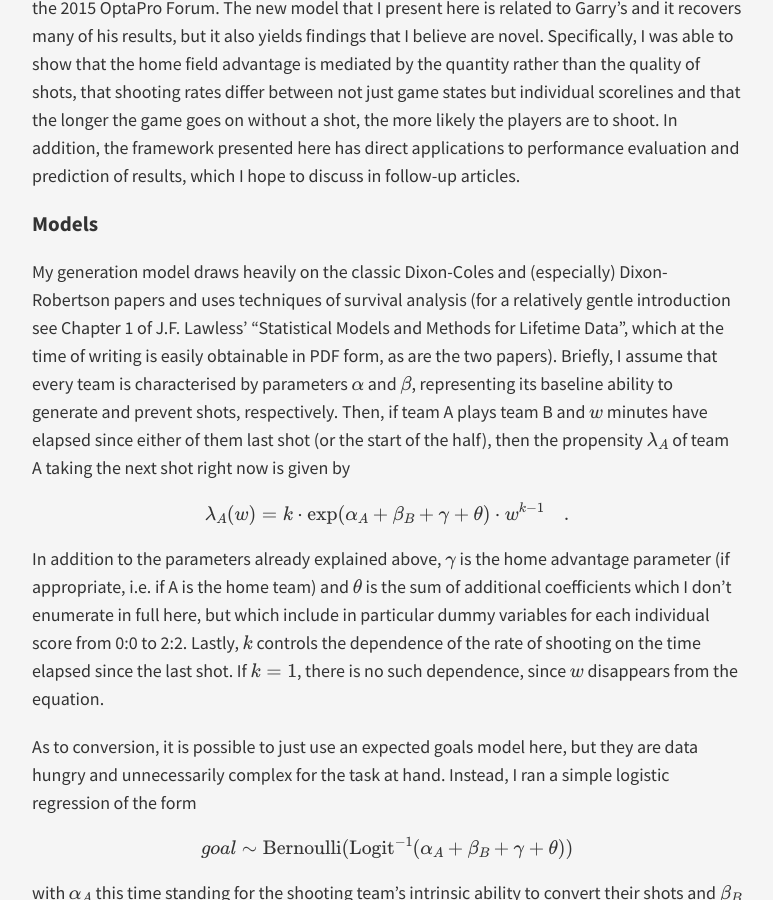
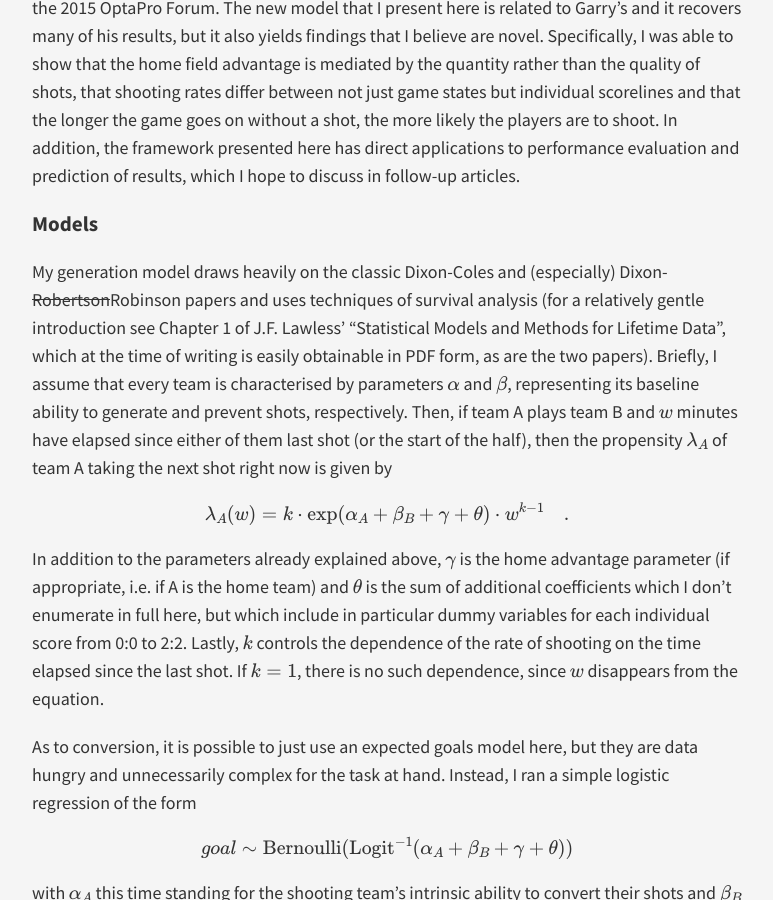
Before and after one commit to huffyhenry/huffyhenry.github.io, a Jekyll site: the page built from _posts/2018-10-21-rethinking-shots.md, in a window 1280 px wide and 900 px high, scrolled down 510 px. Shown: the whole window, without its empty margins (253-1026 px from the left). Built offline with Jekyll 4.4.1, drawn with Linux system fonts in a browser that asks for light colours; formulas are drawn with MathJax 3; some of the changed text lies outside the part shown.

Commit message:
Small corrections

```diff
--- a/_posts/2018-10-21-rethinking-shots.md
+++ b/_posts/2018-10-21-rethinking-shots.md
@@ -32,7 +32,7 @@ prediction of results, which I hope to discuss in follow-up articles.
 ### Models
 
 My generation model draws heavily on the classic Dixon-Coles and
-(especially) Dixon-Robertson papers and uses techniques of survival analysis (for a
+(especially) Dixon-~~Robertson~~Robinson papers and uses techniques of survival analysis (for a
 relatively gentle introduction see Chapter 1 of J.F. Lawless'
 "Statistical Models and Methods for Lifetime Data", which at the time
 of writing is easily obtainable in PDF form, as are the two
```
Also changed, not shown: other parts of _posts/2018-10-21-rethinking-shots.md (+2 -1 lines).
